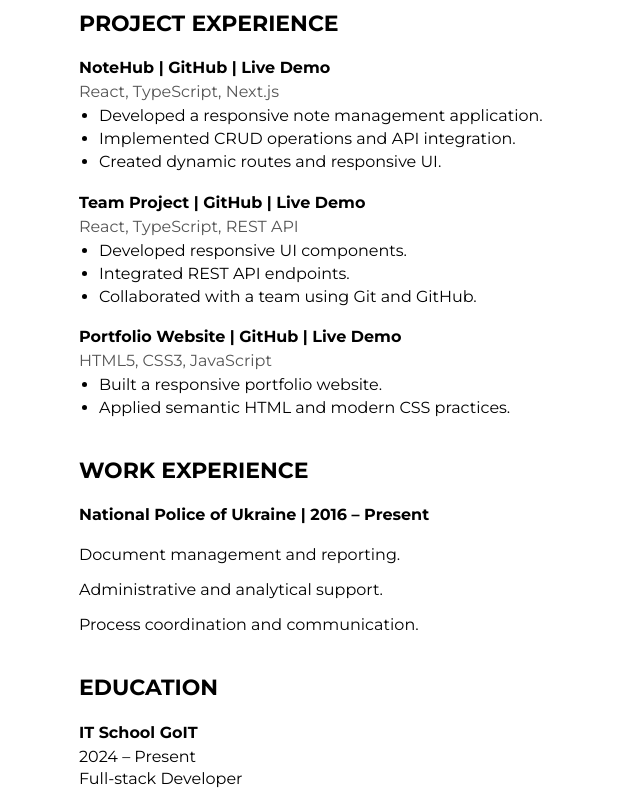
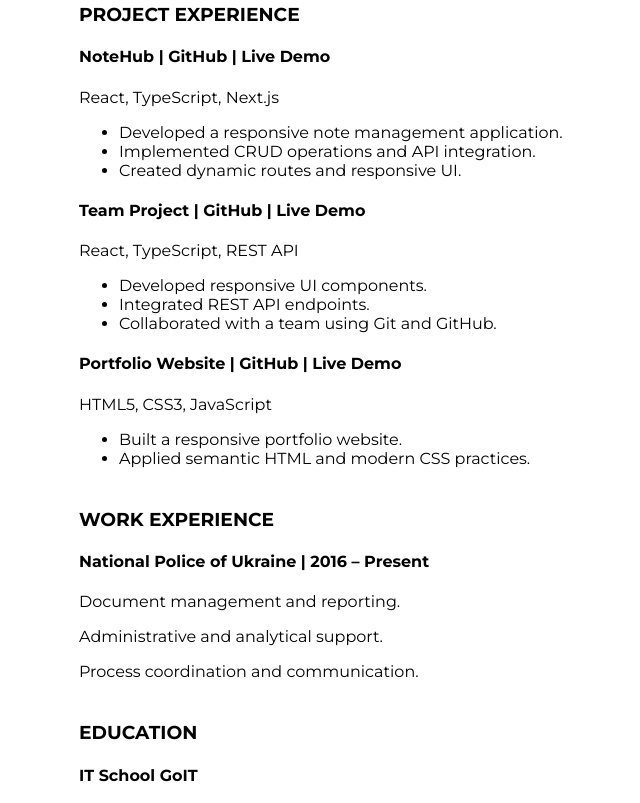
Before and after one commit to IrynaDiatel/my_resume, a plain HTML site: page index.html in a window 1280 px wide. Shown: the part 336-1139 px from the top of the page, without its empty margins (57-697 px from the left). Drawn offline with Linux system fonts and the light colour scheme.

Commit message:
Update styles.css

```diff
--- a/css/styles.css
+++ b/css/styles.css
@@ -288,45 +288,3 @@ ol {
 .education-period-separator{
     color: #000;
 }
-
-
-.section-title {
-    font-size: 22px;
-    font-weight: 700;
-    margin-bottom: 15px;
-    color: #000;
-}
-
-.project-item {
-    margin-bottom: 20px;
-}
-
-.project-item h4 {
-    margin-bottom: 5px;
-    font-size: 16px;
-}
-
-.project-item p {
-    margin: 5px 0;
-    color: #555;
-}
-
-.project-item ul {
-    padding-left: 20px;
-}
-
-.project-item li {
-    margin-bottom: 4px;
-}
-
-.education-item {
-    margin-bottom: 20px;
-}
-
-.education-item h4 {
-    margin-bottom: 5px;
-}
-
-.education-item p {
-    margin: 3px 0;
-}
```
